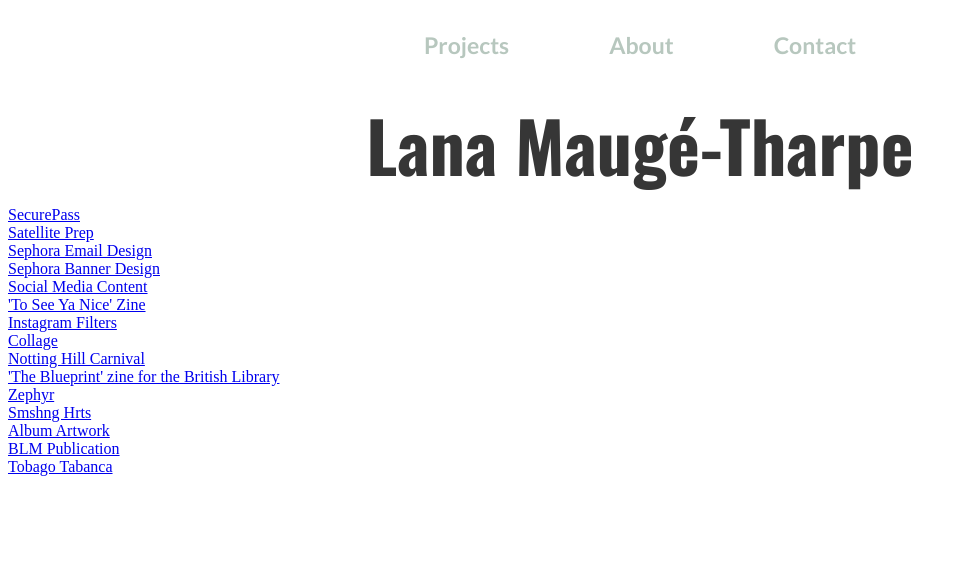
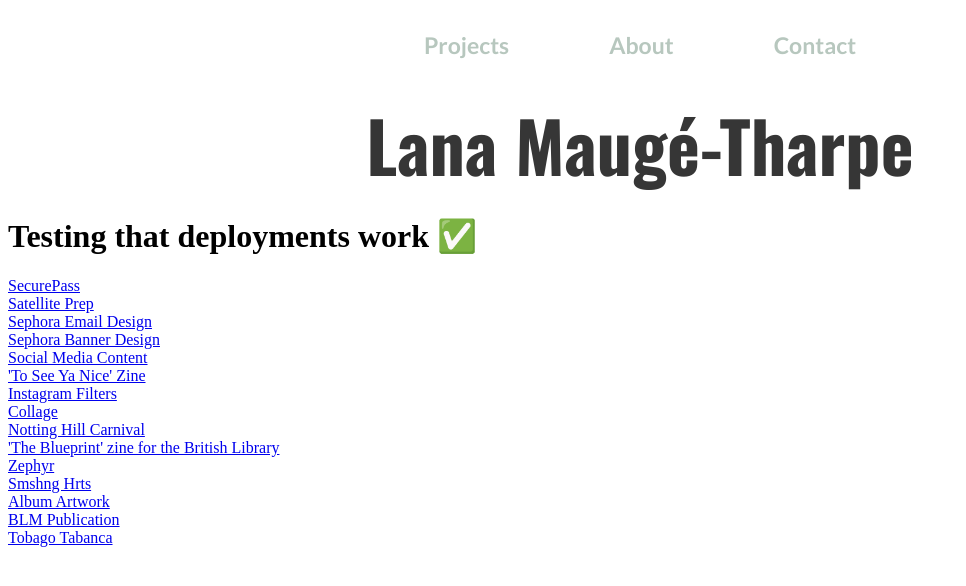
Before and after one commit to lanamauge/website, a plain HTML site: page index.html in a window 1280 px wide. Shown: the whole page, without its empty margins (0-966 px from the left). Drawn offline with nearby package versions, Linux system fonts and the light colour scheme.

Commit message:
[..no description..]

```diff
--- a/index.html
+++ b/index.html
@@ -24,7 +24,7 @@
     <div>
       <h1 id="name">Lana Maugé-Tharpe</h1>
     </div>
-
+    <h1>Testing that deployments work ✅</h1>
     <div>
       <a href="securepass.html">SecurePass</a>
       <br>
```
